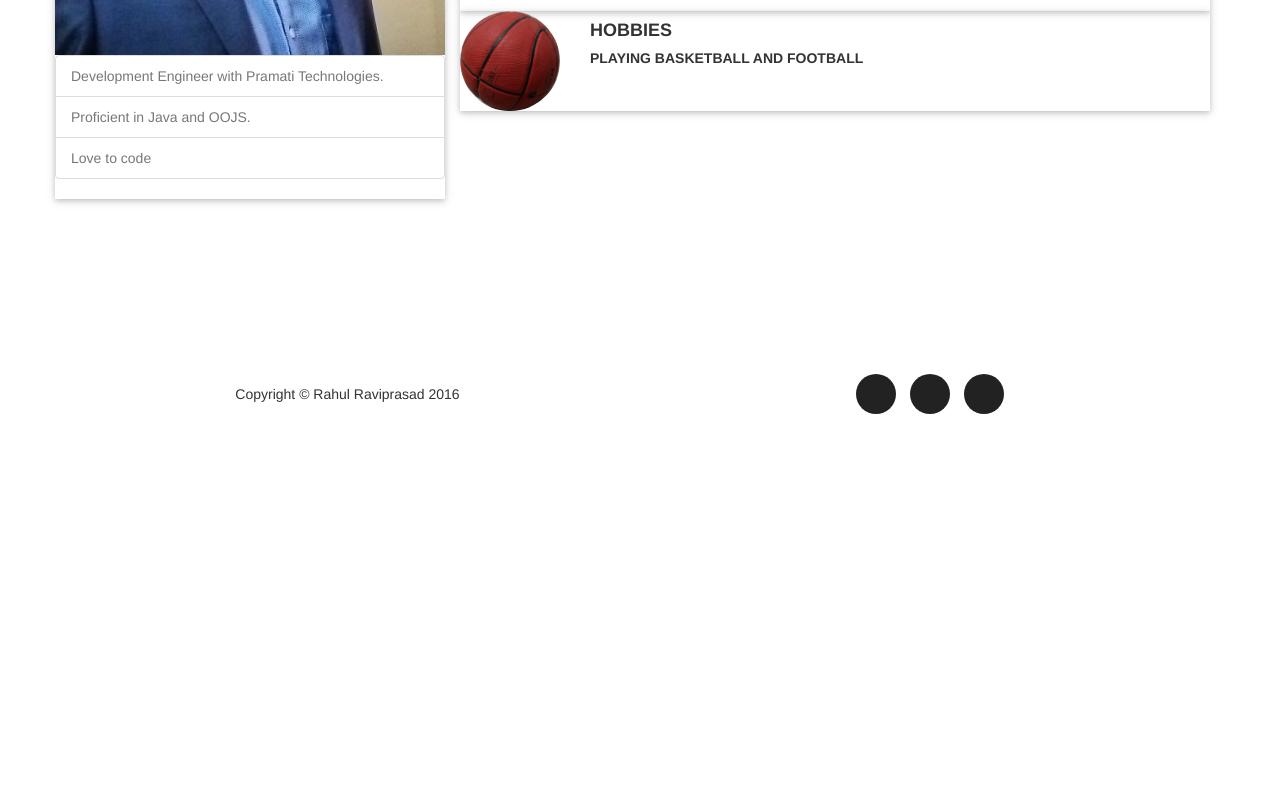
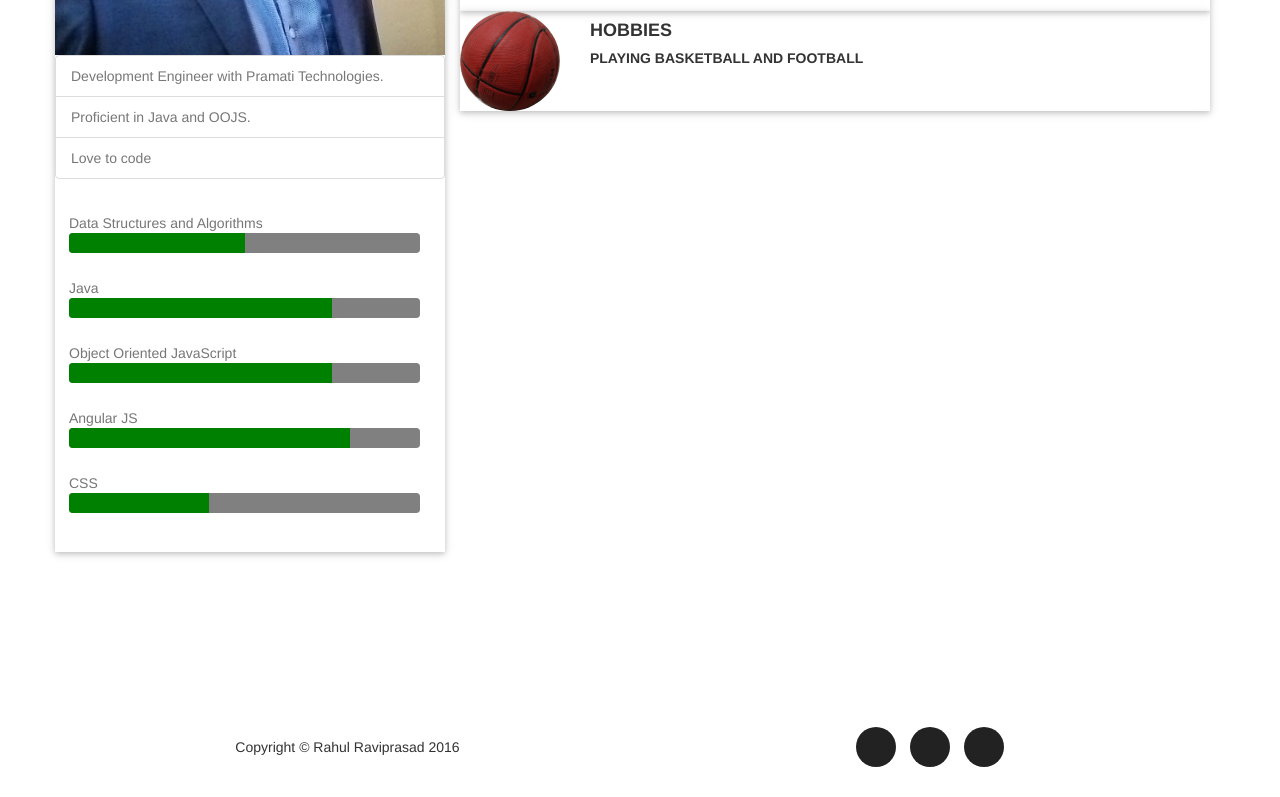
Before and after one commit to Rahul-Raviprasad/personal-website, a website: page index.html in a window 1280 px wide. Shown: the part 1297-2094 px from the top of the page. Before the commit the page ends 1741 px from the top, so only its background shows below. Drawn offline with nearby package versions, Linux system fonts and the light colour scheme.

Commit message:
added progress bars for technology and minor refactor

```diff
--- a/css/main.css
+++ b/css/main.css
@@ -77,6 +77,9 @@ img {
   padding: 1em;
 }
 
+.ml {
+  margin: 1em;
+}
 .sports {
   border-radius: 50%;
 }
@@ -88,6 +91,11 @@ img {
   top: 0;
   left: 0;
 }
+
+.progress {
+  width: 90%;
+}
+
 
 
 
--- a/index.html
+++ b/index.html
@@ -92,14 +92,31 @@
                  </div>
                  <!-- sidebar info -->
                 <div class="">
-                    <div class="row">
+                    <div class="row text-muted">
                         <div class="col-md-12 col-sm-12" data-wow-delay="0.1s" style="visibility: visible; animation-delay: 0.1s; animation-name: fadeIn;"> <!-- text -->
                           <ul class="list-group">
-                            <li class="list-group-item text-muted">Development Engineer with Pramati Technologies.</li>
-                            <li class="list-group-item text-muted">Proficient in Java and OOJS.</li>
-                            <li class="list-group-item text-muted">Love to code</li>
+                            <li class="list-group-item">Development Engineer with Pramati Technologies.</li>
+                            <li class="list-group-item">Proficient in Java and OOJS.</li>
+                            <li class="list-group-item">Love to code</li>
                           </ul>
                         </div>
+                        <div class="col-md-12 col-sm-12 ml">
+                          <div class="text-xs-center" id="example-caption-1">Data Structures and Algorithms</div>
+                          <progress class="progress" value="50" max="100" aria-describedby="example-caption-1"></progress>
+
+                          <div class="text-xs-center" id="example-caption-2">Java</div>
+                          <progress class="progress" value="75" max="100" aria-describedby="example-caption-2"></progress>
+
+                          <div class="text-xs-center" id="example-caption-3">Object Oriented JavaScript</div>
+                          <progress class="progress" value="75" max="100" aria-describedby="example-caption-3"></progress>
+
+                          <div class="text-xs-center" id="example-caption-4">Angular JS</div>
+                          <progress class="progress" value="80" max="100" aria-describedby="example-caption-4"></progress>
+
+                          <div class="text-xs-center" id="example-caption-5">CSS</div>
+                          <progress class="progress" value="40" max="100" aria-describedby="example-caption-5"></progress>
+
+                      </div>
                     </div>
                 </div>
                 <!-- end row -->
```
Also changed, not shown: css/main.min.css.
